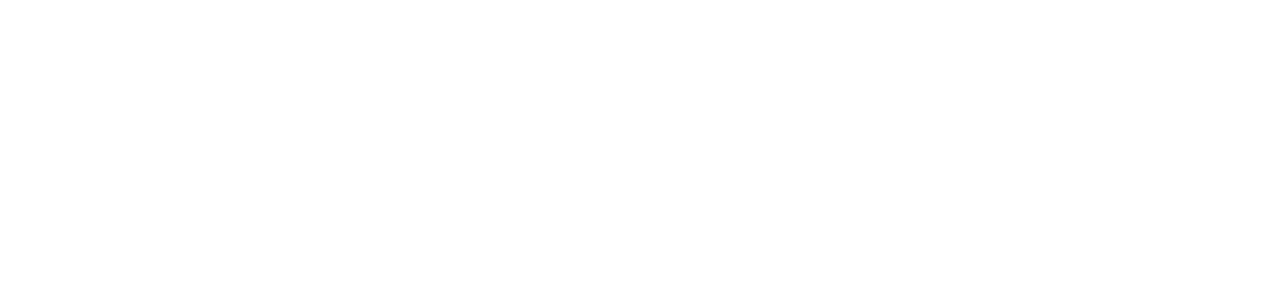
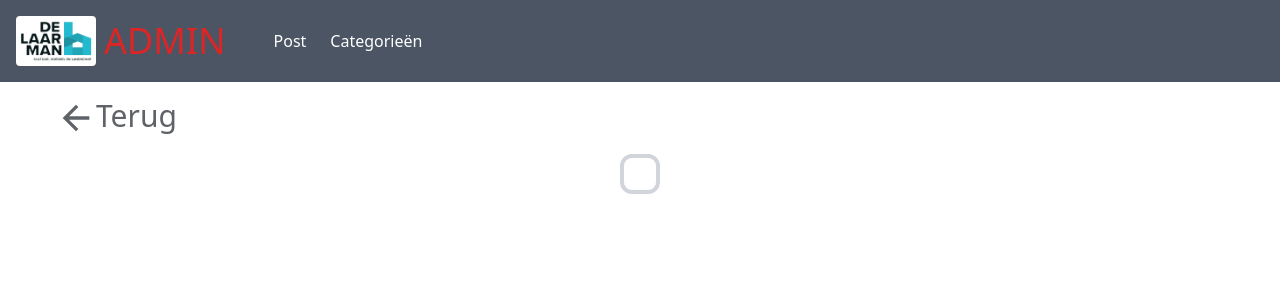
Before and after one commit to 97067883Ludo/werktuigenpresentatie, a Vue app: page /admin/categories/1 in a window 1280 px wide. Shown: the top 300 px of the page. Built offline with nearby package versions, Linux system fonts and the light colour scheme.

Commit message:
added some things

```diff
--- a/src/views/AdminId.vue
+++ b/src/views/AdminId.vue
@@ -83,7 +83,7 @@
       if (result.status === 200) {
         State.DoneUpdatingNewItem = true;
         id = result.data.id;
-        await router.push({path: `/admin/${result.data.id}` });
+        await router.push({path: `/admin/post/${result.data.id}` });
         State.PostingNewItem = false;
         await getPost();
       }
--- a/src/views/Categories/detail.vue
+++ b/src/views/Categories/detail.vue
@@ -1,11 +1,22 @@
 <script setup>
+import {useRoute} from "vue-router";
+import Header from "@/Components/Header.vue";
+
+const route = useRoute()
+let id = route.params.id
 
 </script>
 
 <template>
+  <Header admin="true"></Header>
+  <router-link :to="{path: '/admin/categories'}" class="flex mt-4 mx-14">
+    <svg xmlns="http://www.w3.org/2000/svg" height="40px" viewBox="0 -960 960 960" width="40px" fill="#5f6368"><path d="m313-440 224 224-57 56-320-320 320-320 57 56-224 224h487v80H313Z"/></svg>
+    <p class="text-3xl text-[#5f6368]">Terug</p>
+  </router-link>
+  <div class="flex mt-4 mx-14 justify-center">
+      <div class="p-4 border-4 border-gray-300 rounded-xl">
+
+      </div>
+  </div>
 
 </template>
-
-<style scoped>
-
-</style>
--- a/src/views/Categories/index.vue
+++ b/src/views/Categories/index.vue
@@ -22,7 +22,7 @@
   <Header admin="true"></Header>
   <div class="flex justify-between items-center mx-14 mt-4">
     <h1 class="text-2xl">Items:</h1>
-    <router-link class="bg-green-500 p-3 text-white rounded-lg cursor-pointer" :to="{ path: '/admin/categories' }">Item toevoegen +</router-link>
+    <router-link class="bg-green-500 p-3 text-white rounded-lg cursor-pointer" :to="{ path: '/admin/categories/new' }">Item toevoegen +</router-link>
   </div>
   <div class="flex flex-wrap mx-14" :class="State.gettingPosts ? 'justify-center' : ''">
     <router-link v-if="!State.gettingPosts" v-for="item in State.data" :to=" {path: '/admin/category/' + item.id } ">
@@ -32,9 +32,19 @@
       />
     </router-link>
 
+    <div v-if="State.data.length === 0 && !State.gettingCategories" class="flex flex-col justify-center h-full w-full">
+      <div class="flex flex-col items-center mt-40">
+        <svg xmlns="http://www.w3.org/2000/svg" height="80px" viewBox="0 -960 960 960" width="80px" fill="#5f6368"><path d="m260-520 220-360 220 360H260ZM700-80q-75 0-127.5-52.5T520-260q0-75 52.5-127.5T700-440q75 0 127.5 52.5T880-260q0 75-52.5 127.5T700-80Zm-580-20v-320h320v320H120Zm580-60q42 0 71-29t29-71q0-42-29-71t-71-29q-42 0-71 29t-29 71q0 42 29 71t71 29Zm-500-20h160v-160H200v160Zm202-420h156l-78-126-78 126Zm78 0ZM360-340Zm340 80Z"/></svg>
+        <p class="text-4xl">
+          Geen items...
+        </p>
+      </div>
+    </div>
+
     <div v-else class="flex flex-col justify-center h-full">
       <svg xmlns="http://www.w3.org/2000/svg" height="40px" viewBox="0 -960 960 960" width="40px" class="animate-spin" fill="#5f6368"><path d="M480-80q-82 0-155-31.5t-127.5-86Q143-252 111.5-325T80-480q0-83 31.5-155.5t86-127Q252-817 325-848.5T480-880q17 0 28.5 11.5T520-840q0 17-11.5 28.5T480-800q-133 0-226.5 93.5T160-480q0 133 93.5 226.5T480-160q133 0 226.5-93.5T800-480q0-17 11.5-28.5T840-520q17 0 28.5 11.5T880-480q0 82-31.5 155t-86 127.5q-54.5 54.5-127 86T480-80Z"/></svg>
       data ophalen
     </div>
   </div>
+
 </template>
```
